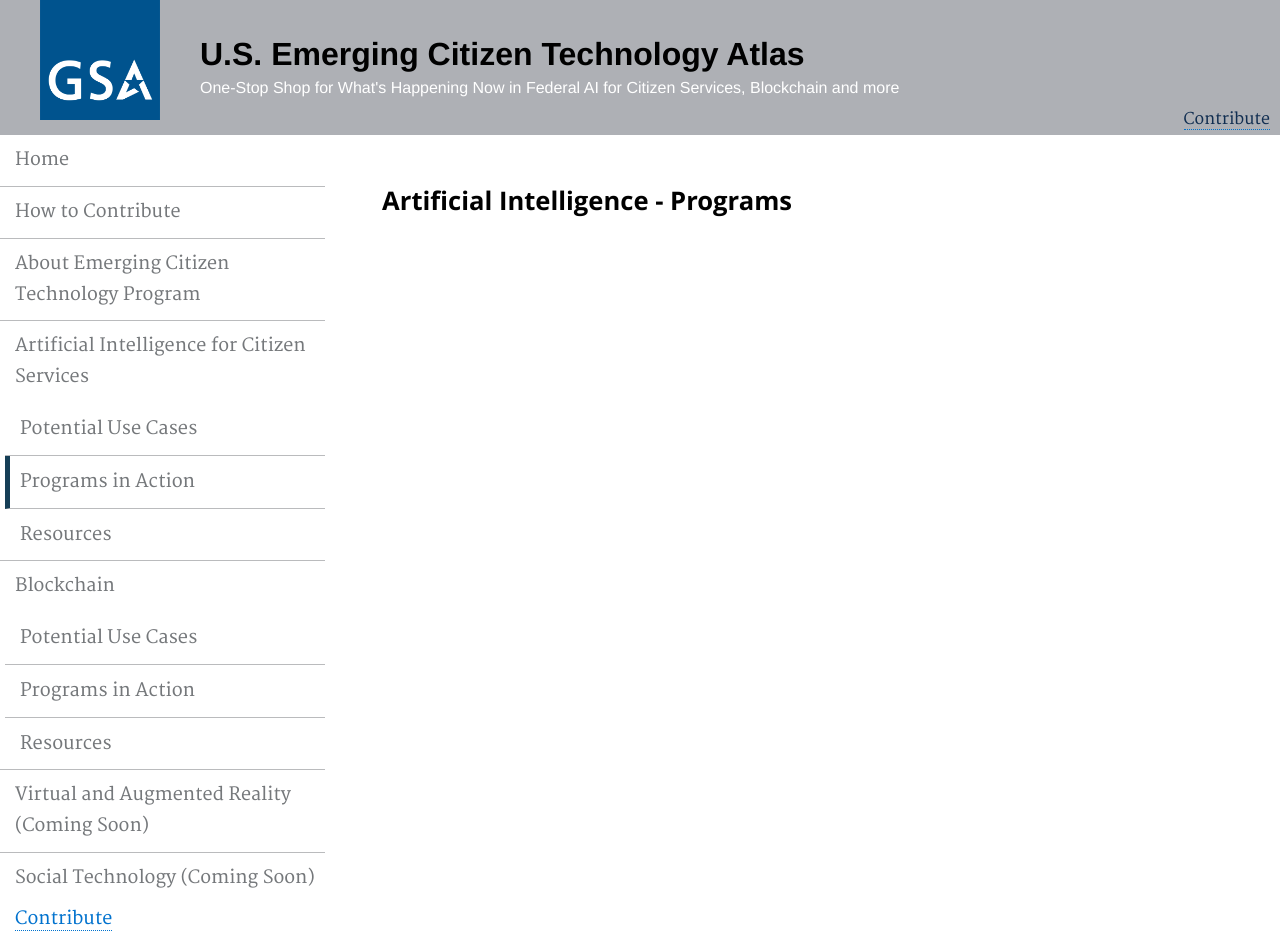
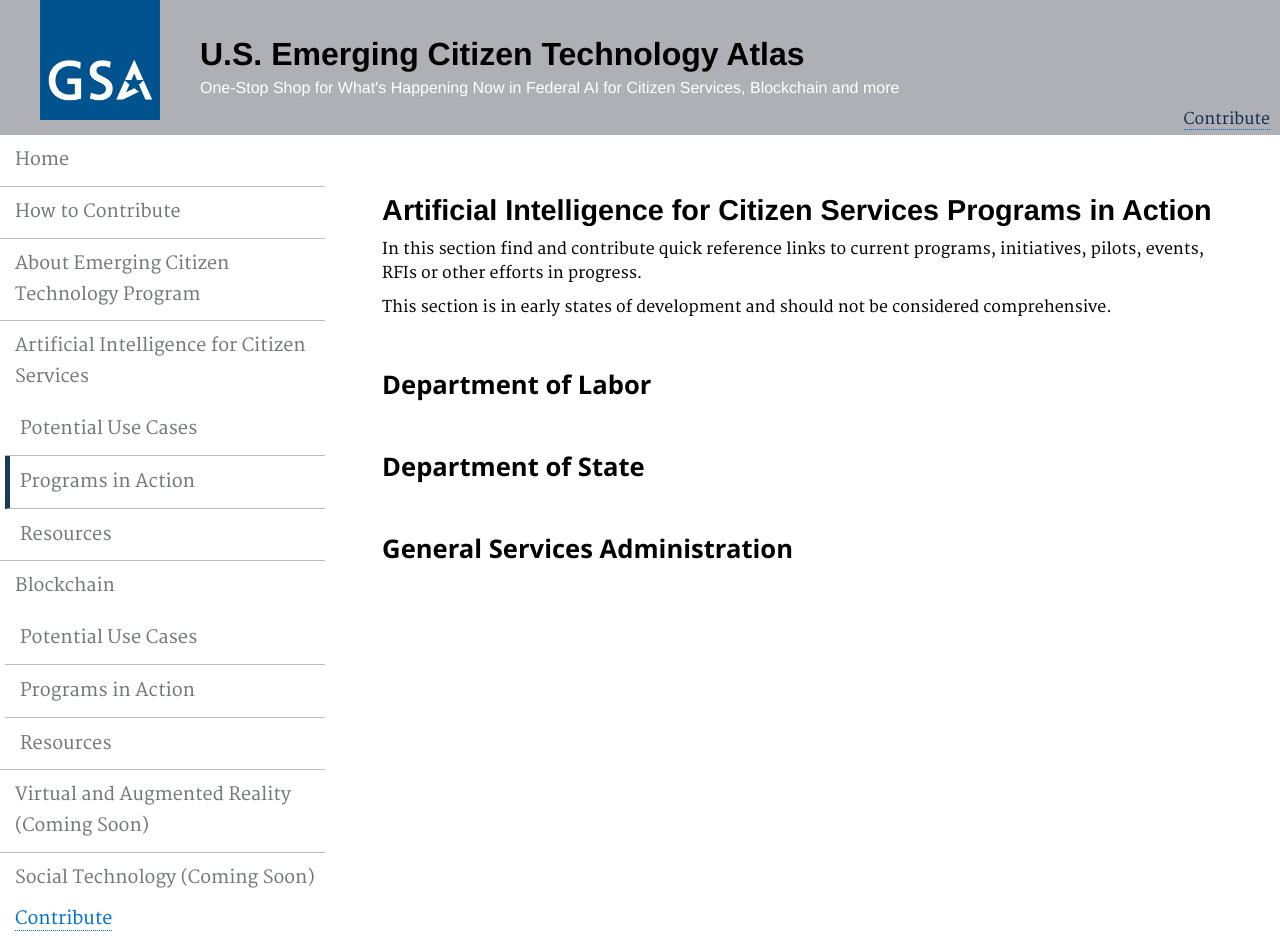
Before and after one commit to GSA/emerging-technology-atlas, a Jekyll site: the page built from pages/artificial-intelligence-programs.md, in a window 1280 px wide. Built offline with Jekyll 4.4.1, drawn with Linux system fonts in a browser that asks for light colours.

Commit message:
Update artificial-intelligence-programs.md

```diff
--- a/pages/artificial-intelligence-programs.md
+++ b/pages/artificial-intelligence-programs.md
@@ -5,4 +5,14 @@ permalink: /artificial-intelligence-programs/
 description: ""
 ---
 
-### Artificial Intelligence - Programs
+## Artificial Intelligence for Citizen Services Programs in Action
+
+<p> In this section find and contribute quick reference links to current programs, initiatives, pilots, events, RFIs or other efforts in progress.</p>
+
+<p> This section is in early states of development and should not be considered comprehensive.</p>
+
+### Department of Labor
+
+### Department of State
+
+### General Services Administration
```
